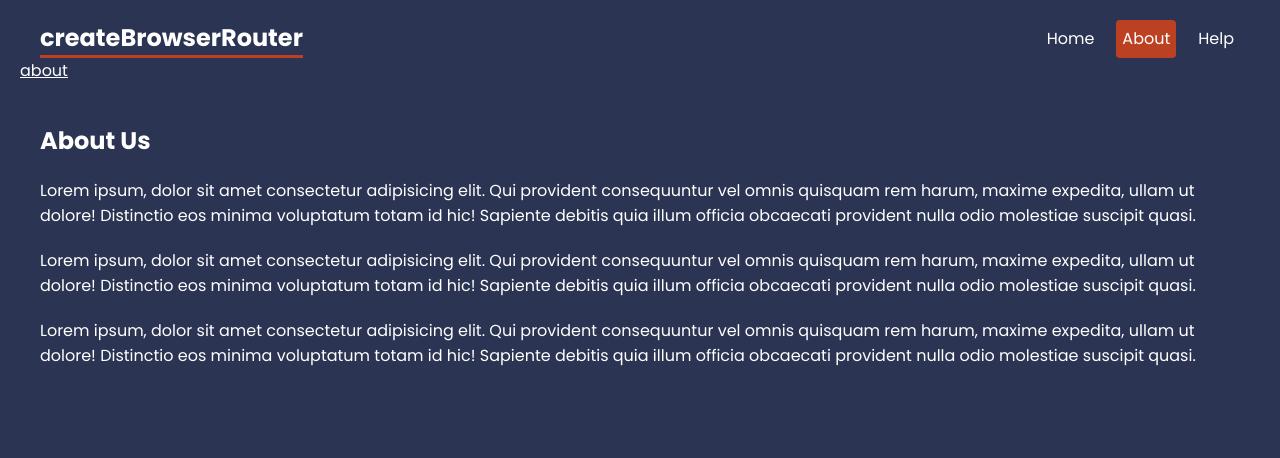
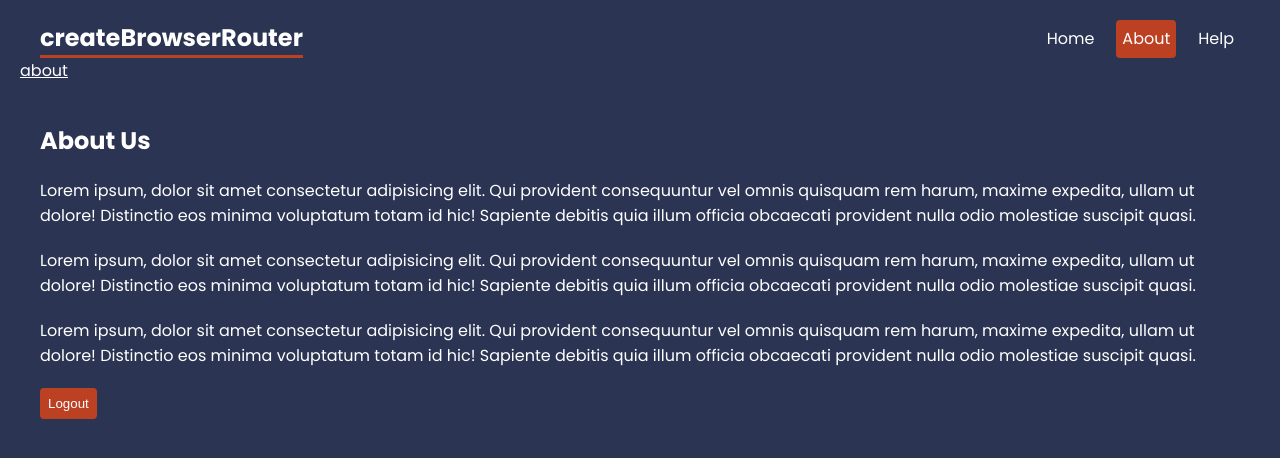
Before and after one commit to LdeAlejandro/React-routers, a React (Create React App) app in the folder new-router-nov2024/: page /about in a window 1280 px wide. Shown: the top 458 px of the page. Built offline with nearby package versions, Linux system fonts and the light colour scheme.

Commit message:
simple router navigation and replace history

```diff
--- a/new-router-nov2024/src/pages/About.js
+++ b/new-router-nov2024/src/pages/About.js
@@ -1,10 +1,22 @@
+import { useState } from "react"
+import { Navigate } from "react-router-dom"
+
 export default function About() {
+  const [user, setUser] = useState('mario')
+
+  if (!user) {
+    //replace to delete the current page from history
+    return <Navigate to="/" replace={true} />
+  }
+
   return (
     <div className="about">
       <h2>About Us</h2>
       <p>Lorem ipsum, dolor sit amet consectetur adipisicing elit. Qui provident consequuntur vel omnis quisquam rem harum, maxime expedita, ullam ut dolore! Distinctio eos minima voluptatum totam id hic! Sapiente debitis quia illum officia obcaecati provident nulla odio molestiae suscipit quasi.</p>
       <p>Lorem ipsum, dolor sit amet consectetur adipisicing elit. Qui provident consequuntur vel omnis quisquam rem harum, maxime expedita, ullam ut dolore! Distinctio eos minima voluptatum totam id hic! Sapiente debitis quia illum officia obcaecati provident nulla odio molestiae suscipit quasi.</p>
       <p>Lorem ipsum, dolor sit amet consectetur adipisicing elit. Qui provident consequuntur vel omnis quisquam rem harum, maxime expedita, ullam ut dolore! Distinctio eos minima voluptatum totam id hic! Sapiente debitis quia illum officia obcaecati provident nulla odio molestiae suscipit quasi.</p>
+
+      <button onClick={() => setUser(null)}>Logout</button>
     </div>
   )
 }
```
